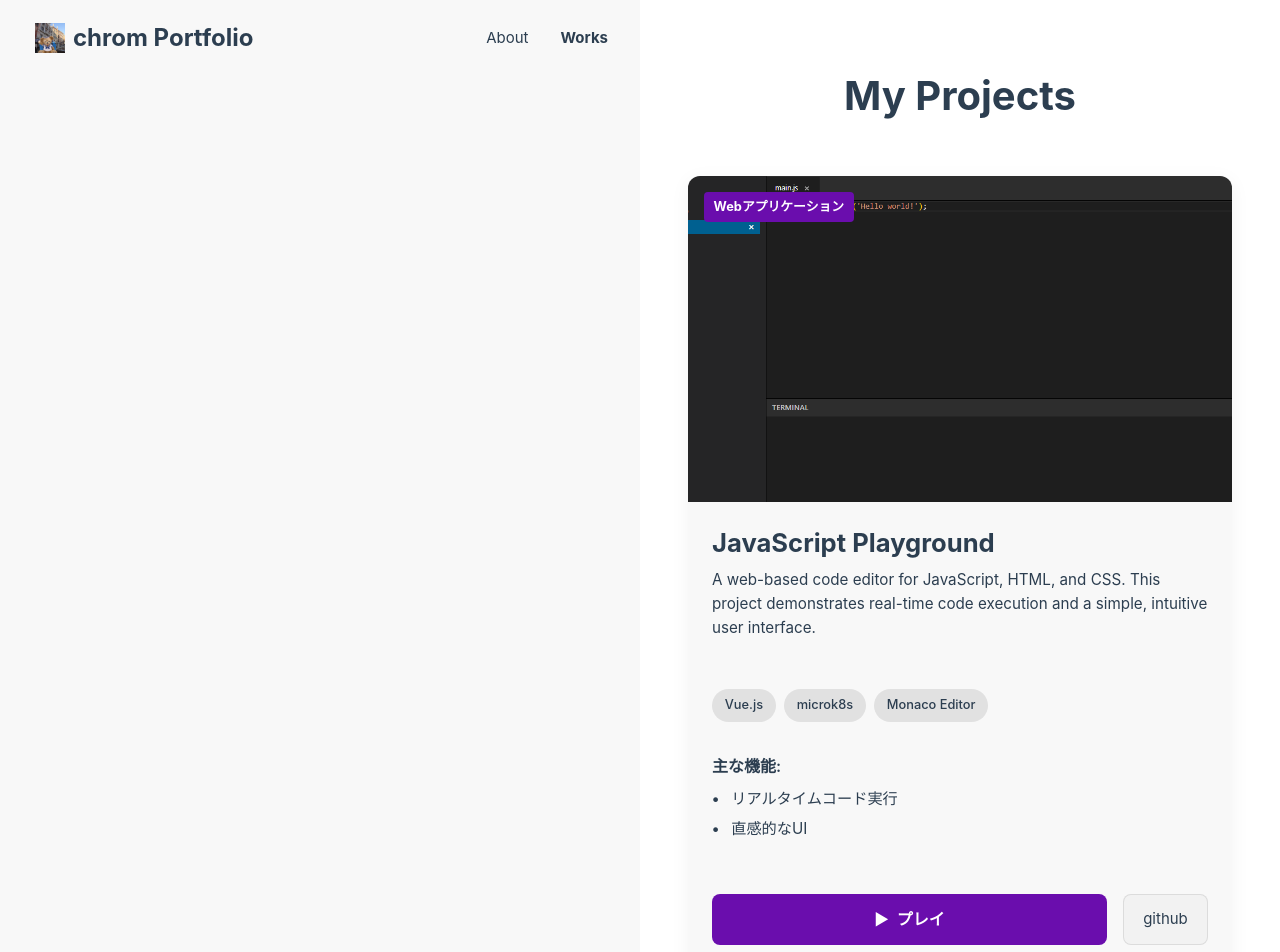
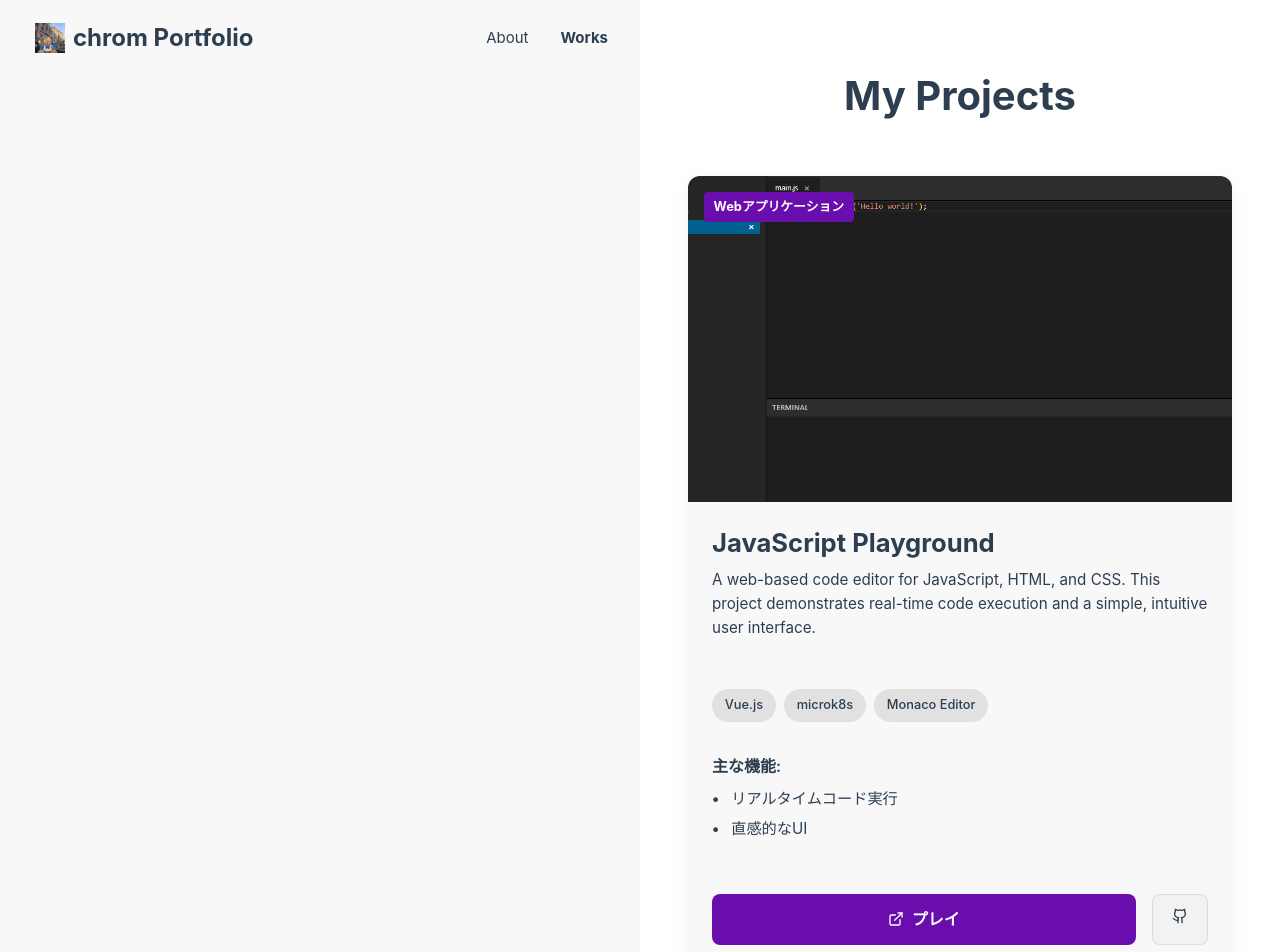
Before and after one commit to chrom9103/Portfolio-site, a Vue app: page /works in a window 1280 px wide. Shown: the top 952 px of the page. Built offline with nearby package versions, Linux system fonts and the light colour scheme; the HTML template or start-up script is replaced by a standard one.

Commit message:
fix page.vue リンクアイコンを変更

```diff
--- a/src/components/works/Page.vue
+++ b/src/components/works/Page.vue
@@ -67,10 +67,11 @@ const works = [
 
               <div class="card-actions">
                 <a :href="work.playLink" target="_blank" rel="noopener noreferrer" class="play-button">
-                  <span class="icon">▶</span> プレイ
+                  <svg xmlns="http://www.w3.org/2000/svg" width="16" height="16" viewBox="0 0 24 24" fill="none" stroke="currentColor" stroke-width="2" stroke-linecap="round" stroke-linejoin="round" class="lucide lucide-external-link mr-2"><path d="M15 3h6v6"></path><path d="M10 14 21 3"></path><path d="M18 13v6a2 2 0 0 1-2 2H5a2 2 0 0 1-2-2V8a2 2 0 0 1 2-2h6"></path></svg>
+                  プレイ
                 </a>
                 <a :href="work.gitLink" target="_blank" rel="noopener noreferrer" class="git-button">
-                  <span class="icon"></span>github
+                  <svg xmlns="http://www.w3.org/2000/svg" width="16" height="16" viewBox="0 0 24 24" fill="none" stroke="currentColor" stroke-width="2" stroke-linecap="round" stroke-linejoin="round" class="lucide lucide-github "><path d="M15 22v-4a4.8 4.8 0 0 0-1-3.5c3 0 6-2 6-5.5.08-1.25-.27-2.48-1-3.5.28-1.15.28-2.35 0-3.5 0 0-1 0-3 1.5-2.64-.5-5.36-.5-8 0C6 2 5 2 5 2c-.3 1.15-.3 2.35 0 3.5A5.403 5.403 0 0 0 4 9c0 3.5 3 5.5 6 5.5-.39.49-.68 1.05-.85 1.65-.17.6-.22 1.23-.15 1.85v4"></path><path d="M9 18c-4.51 2-5-2-7-2"></path></svg>
                 </a>
               </div>
             </div>
```
